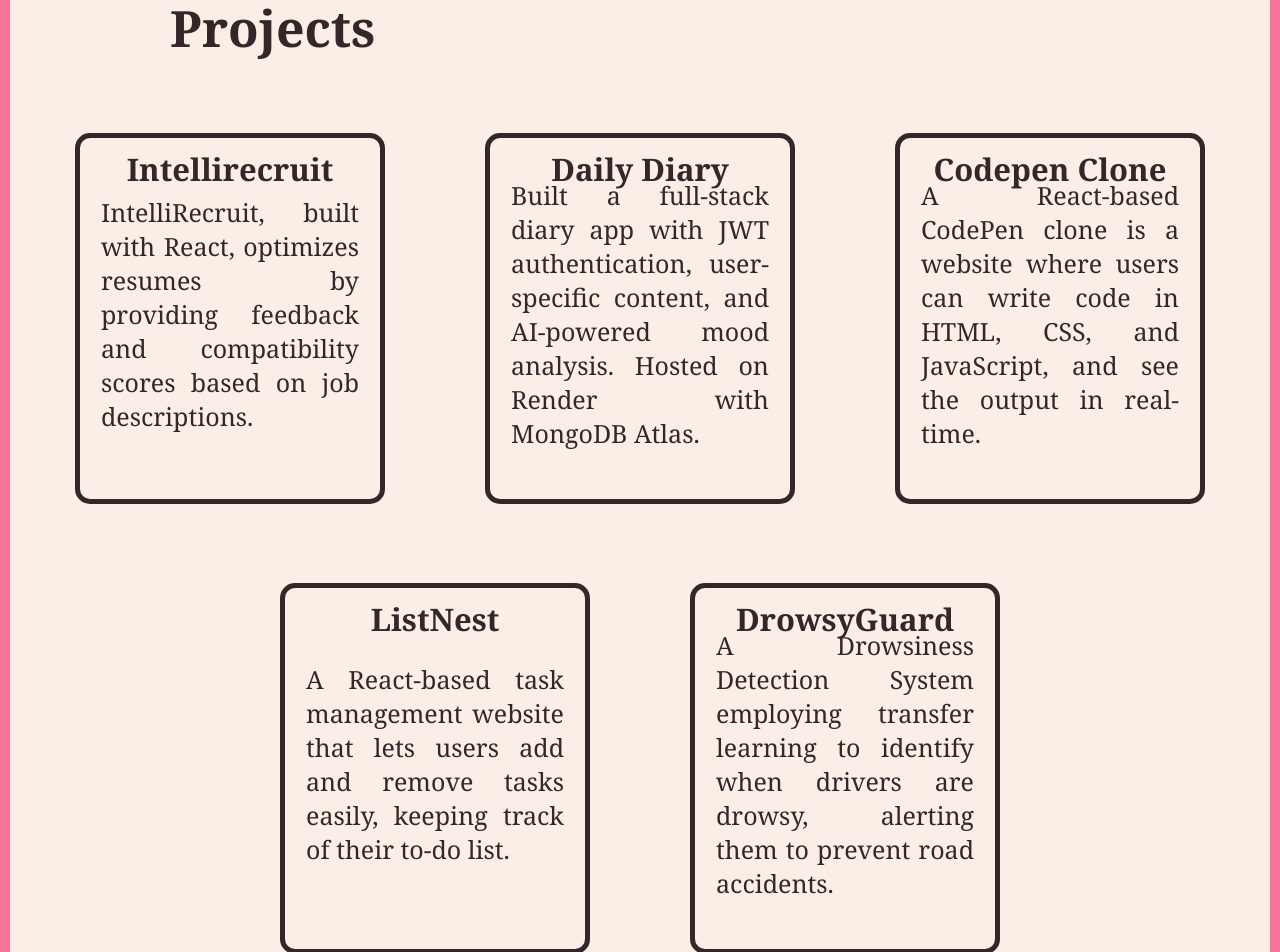
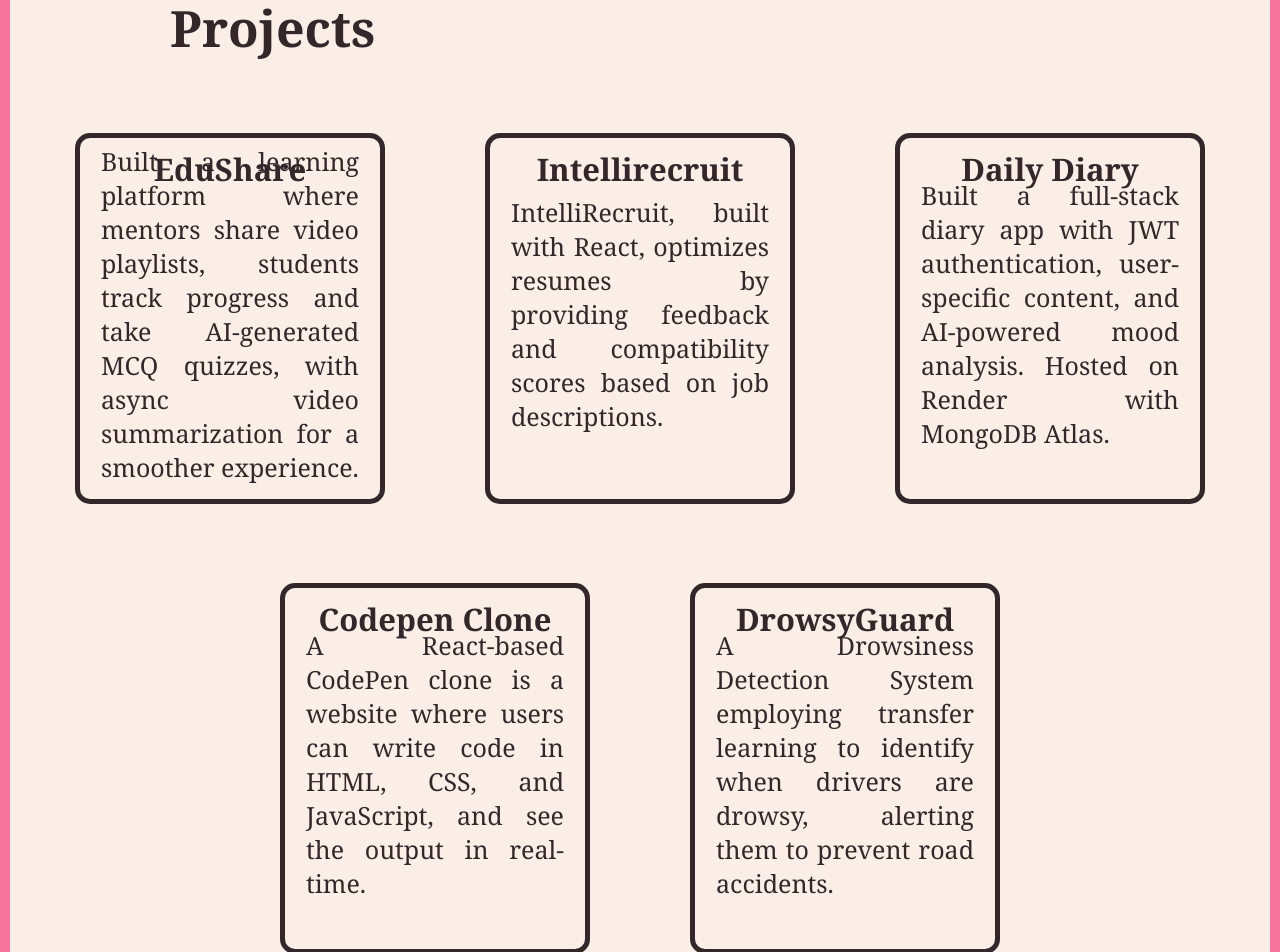
Before and after one commit to Srushti2002/portfolio, a Next.js app: page / in a window 1280 px wide. Shown: the part 2600-3552 px from the top of the page. Built offline with nearby package versions, Linux system fonts and the light colour scheme.

Commit message:
Added new project

```diff
--- a/src/components/projects.js
+++ b/src/components/projects.js
@@ -1,6 +1,11 @@
 import classes from '../styles/projects.module.scss'
 
 const projectInfo = [
+    {
+        name: "EduShare",
+        description: "Built a learning platform where mentors share video playlists, students track progress and take AI-generated MCQ quizzes, with async video summarization for a smoother experience. ",
+        key: 0
+    },
 
     {
         name: "Intellirecruit",
@@ -18,15 +23,16 @@
         description: "A React-based CodePen clone is a website where users can write code in HTML, CSS, and JavaScript, and see the output in real-time.",
         key: 3
     },
-    {
-        name: "ListNest",
-        description: "A React-based task management website that lets users add and remove tasks easily, keeping track of their to-do list.",
-        key: 4
-    },
+    // {
+    //     name: "ListNest",
+    //     description: "A React-based task management website that lets users add and remove tasks easily, keeping track of their to-do list.",
+    //     key: 4
+    // },
+
     {
         name: "DrowsyGuard",
         description: "A Drowsiness Detection System employing transfer learning to identify when drivers are drowsy, alerting them to prevent road accidents.",
-        key: 5
+        key: 4
     },
 ]
 
```
